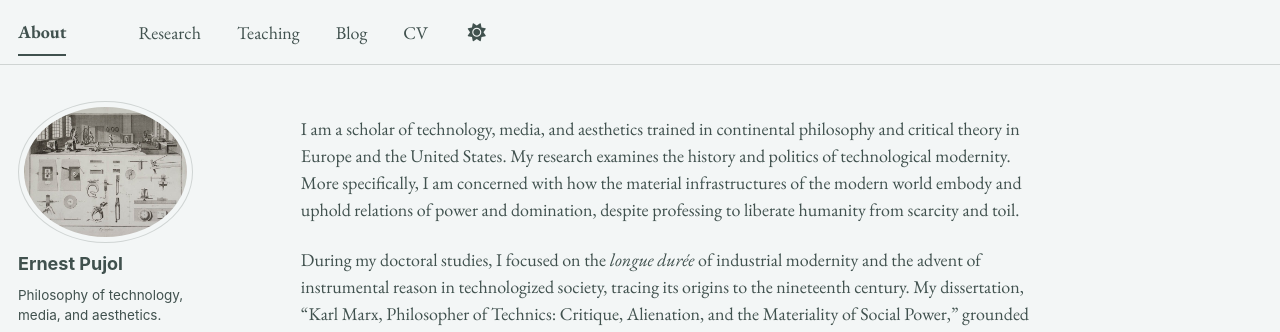
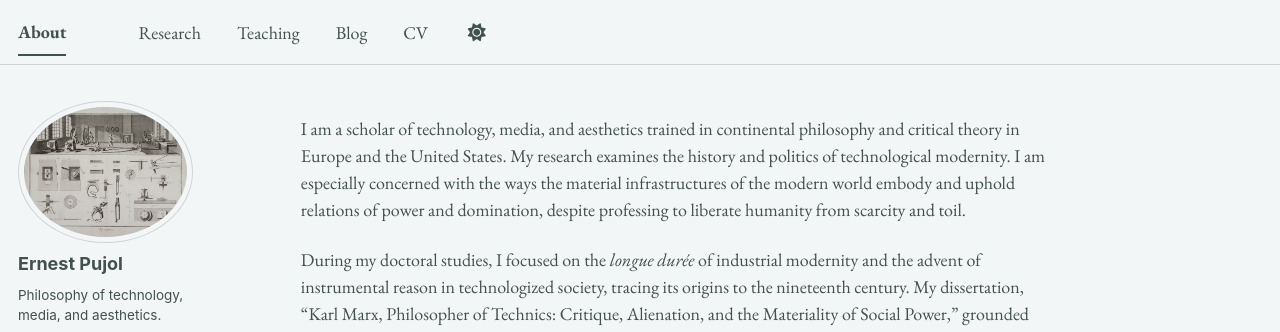
Before and after one commit to epujol90/epujol90.github.io, a Jekyll site: the page built from _pages/about.md, in a window 1280 px wide and 1069 px high. Shown: the top 332 px of the window. Built offline with Jekyll 4.4.1, drawn with Linux system fonts in a browser that asks for light colours; some web fonts are replaced; a script bundle is joined from its source files by our own code; library files that are not in the unit come from our copies.

Commit message:
Update about.md

```diff
--- a/_pages/about.md
+++ b/_pages/about.md
@@ -6,7 +6,7 @@ redirect_from:
   - /about/
   - /about.html
 ---
-I am a scholar of technology, media, and aesthetics trained in continental philosophy and critical theory in Europe and the United States. My research examines the history and politics of technological modernity. More specifically, I am concerned with how the material infrastructures of the modern world embody and uphold relations of power and domination, despite professing to liberate humanity from scarcity and toil.
+I am a scholar of technology, media, and aesthetics trained in continental philosophy and critical theory in Europe and the United States. My research examines the history and politics of technological modernity. I am especially concerned with the ways the material infrastructures of the modern world embody and uphold relations of power and domination, despite professing to liberate humanity from scarcity and toil.
 
 During my doctoral studies, I focused on the _longue durée_ of industrial modernity and the advent of instrumental reason in technologized society, tracing its origins to the nineteenth century. My dissertation, “Karl Marx, Philosopher of Technics: Critique, Alienation, and the Materiality of Social Power,” grounded this historical inquiry in Marx’s engagement with the industrial literature of his time, reconstructing -- against prevailing productivist and economicist readings -- how he theorized the relationship between capitalism and modern technological transformations. I argued that Marx’s account of industrial development, though largely misunderstood by the Marxist tradition, presciently identified in the capitalist "subsumption" of the labor process the root of the technocratic logic that mediates human-machine entanglements in advanced industrial society. I contend that this key organizing principle of capitalist modernity has not only steered the general course of the so-called information age but has also reasserted itself with renewed vigor in the contemporary AI project -- particularly in its claim to expand human autonomy by automating judgment and reason.
 
```
